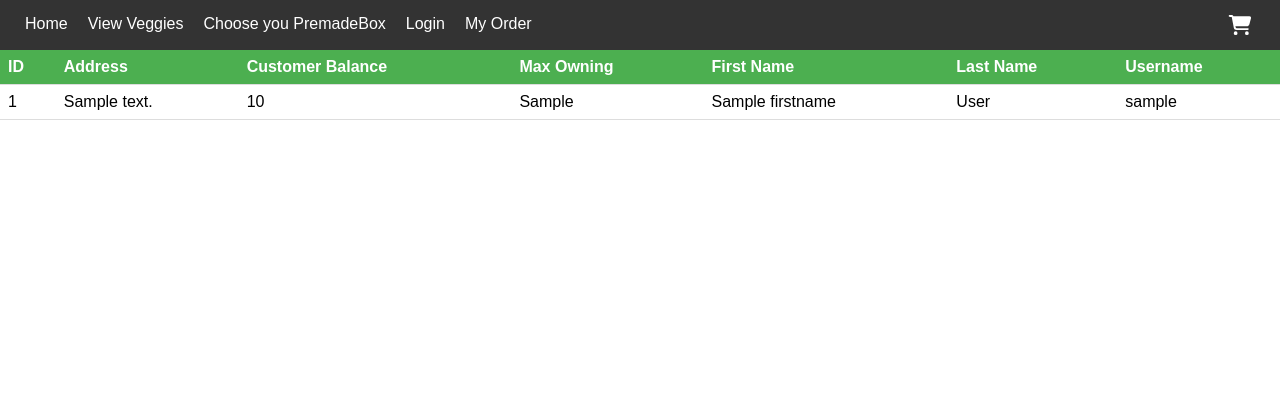
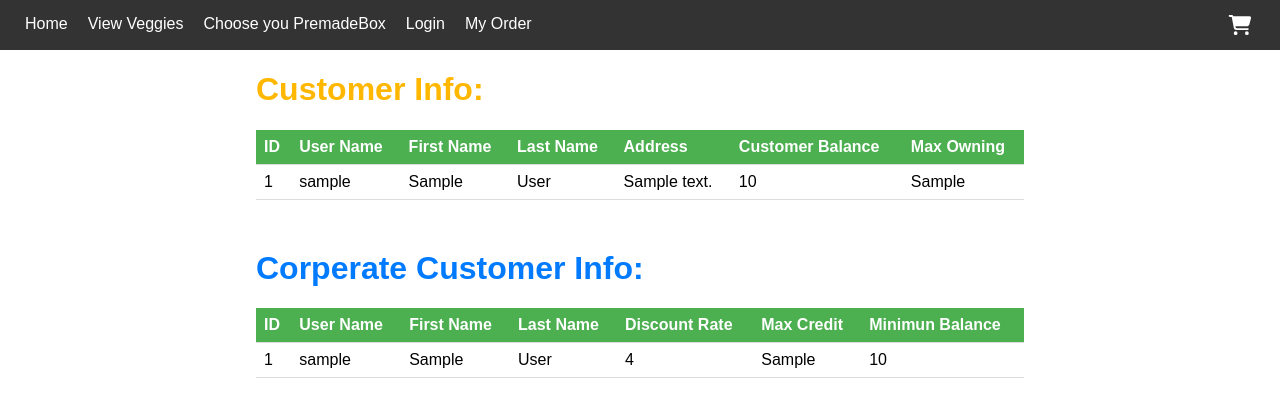
Before and after one commit to lcu-haoboli/642-final, a Flask app: template templates/staff/all_customers.html in a window 1280 px wide. Shown: the top 417 px of the page. Run offline with Flask 3, Linux system fonts and the light colour scheme; the template is opened without the code that fills it: most values are stand-ins (such as "Sample title", 1, 10 or a date in 2020).

Commit message:
improved all customer page

```diff
--- /dev/null
+++ b/static/styles/all_customer.css
@@ -0,0 +1,19 @@
+
+
+.all_customer_container{
+	width: 60%;
+	margin: 20px auto;
+}
+.all_customer_container h1{
+	color: hsl(43, 100%, 50%);
+}
+
+.all_customer_container_corp{
+	width: 60%;
+	margin: 20px auto;
+	margin-top: 50px;
+}
+
+.all_customer_container_corp h1 {
+	color : #007bff;
+}
--- a/templates/staff/all_customers.html
+++ b/templates/staff/all_customers.html
@@ -7,6 +7,11 @@
 <link
   rel="stylesheet"
   href="{{ url_for('static', filename='styles/order_by_cust_id.css') }}"
+/>
+
+<link
+  rel="stylesheet"
+  href="{{ url_for('static', filename='styles/all_customer.css') }}"
 />
 
 
@@ -19,31 +24,64 @@
   {% import "navbar.html" as components %}
 
   {{ components.navbar() }}
+  <div class="all_customer_container">
+    <h1>Customer Info:</h1>
     <table>
         <thead>
             <tr>
                 <th>ID</th>
+                <th>User Name</th>
+                <th>First Name</th>
+                <th>Last Name</th>
                 <th>Address</th>
                 <th>Customer Balance</th>
                 <th>Max Owning</th>
-                <th>First Name</th>
-                <th>Last Name</th>
-                <th>Username</th>
             </tr>
         </thead>
         <tbody>
-            {% for data in customers %}
+            {% for customer in customers %}
             <tr>
-                <td>{{ data['id'] }}</td>
-                <td>{{ data['address'] }}</td>
-                <td>{{ data['custBalance'] }}</td>
-                <td>{{ data['maxOwning'] }}</td>
-                <td>{{ data['firstname'] }}</td>
-                <td>{{ data['lastname'] }}</td>
-                <td>{{ data['username'] }}</td>
+                <td>{{ customer.id }}</td>
+                <td>{{ customer.userName  }}</td>
+                <td>{{ customer.firstName }}</td>
+                <td>{{ customer.lastName  }}</td>
+                <td>{{ customer.address }}</td>
+                <td>{{ customer.custBalance}}</td>
+                <td>{{ customer.maxOwning }}</td>
             </tr>
             {% endfor %}
         </tbody>
     </table>
+</div>
+
+<div class="all_customer_container_corp">
+    <h1>Corperate Customer Info:</h1>
+    <table>
+        <thead>
+            <tr>
+                <th>ID</th>
+                <th>User Name</th>
+                <th>First Name</th>
+                <th>Last Name</th>
+                <th>Discount Rate</th>
+                <th>Max Credit</th>
+                <th>Minimun Balance</th>
+            </tr>
+        </thead>
+        <tbody>
+            {% for cust in corp_cust %}
+            <tr>
+                <td>{{ cust.id }}</td>
+                <td>{{ cust.userName}}</td>
+                <td>{{ cust.firstName }}</td>
+                <td>{{ cust.lastName}}</td>
+                <td>{{ cust.dicountRate }}</td>
+                <td>{{ cust.maxCredit }}</td>
+                <td>{{ cust.minBalance }}</td>
+            </tr>
+            {% endfor %}
+        </tbody>
+    </table>
+</div>
 </body>
 </html>
```
Also changed, not shown: templates/order/order_details.html (+12 -12 lines).
